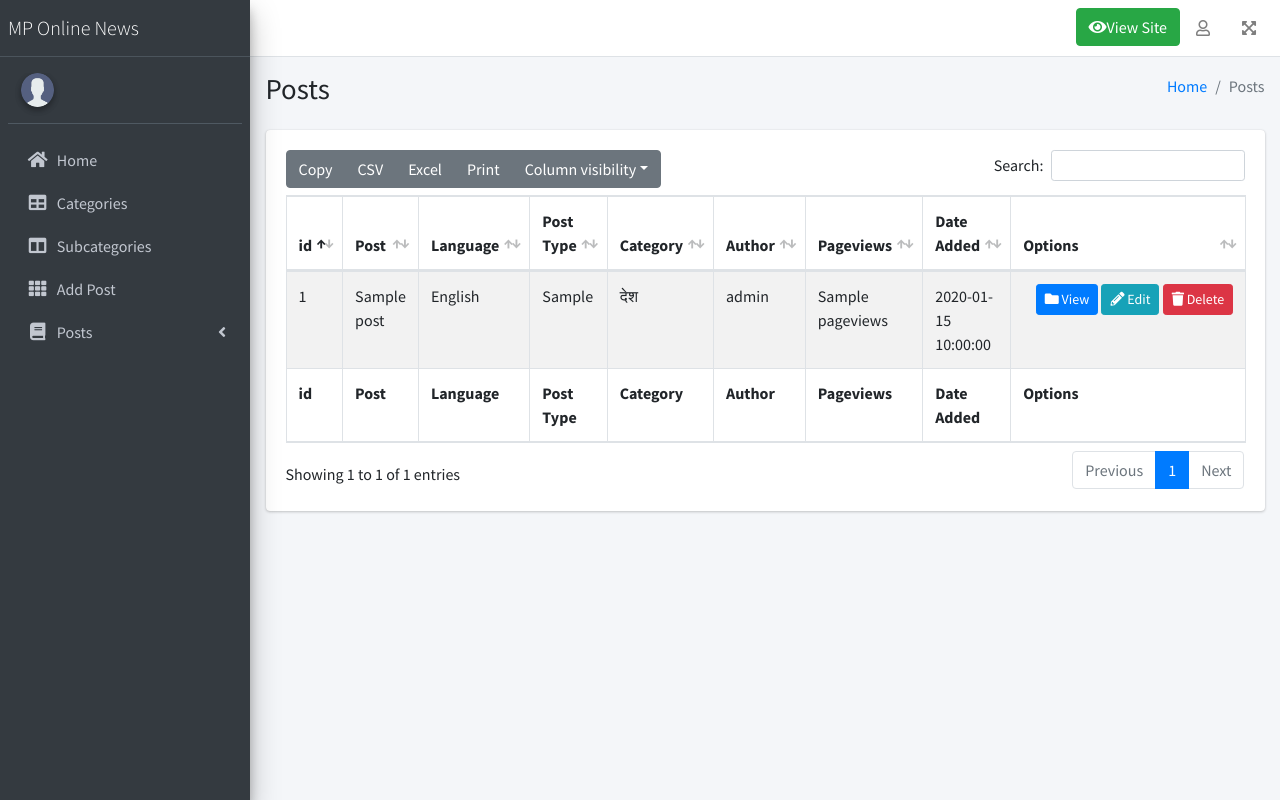
After one commit to developerjain19/mponlinenews, a CodeIgniter app: the page made by application/views/admin/post/viewposts.php in a window 1280 px wide. The commit adds this page. Run offline with CodeIgniter, Linux system fonts and the light colour scheme; data comes from the database, SQL or seed files in the repository; tables that the repository leaves empty hold one stand-in row (values such as "Sample post"); the template is opened without the code that fills it: most values are stand-ins (such as "Sample title", 1, 10 or a date in 2020); data that the repository does not hold is empty; some libraries are stand-ins or nearby versions.

Commit message:
posts fetched in view post page

```diff
--- a/application/config/database.php
+++ b/application/config/database.php
@@ -100,7 +100,7 @@ $db['default'] = array(
 	'hostname' => 'localhost',
 	'username' => 'root',
 	'password' => '',
-	'database' => 'newsportal',
+	'database' => 'mponlinenew',
 	'dbdriver' => 'mysqli',
 	'dbprefix' => '',
 	'pconnect' => TRUE,
--- a/application/config/routes.php
+++ b/application/config/routes.php
@@ -7,6 +7,7 @@ $route['default_controller'] = 'HomeController';
 $route['dashboard'] = 'Admin_Dashboard';
 $route['post-format'] = 'POSTController/post_format';
 $route['add-post'] = 'POSTController/addPost';
+$route['view-posts'] = 'POSTController/viewposts';
 $route['categories'] = 'Admin_Dashboard/categories';
 $route['add-category'] = 'Admin_Dashboard/add_category';
 $route['edit-category/(:any)'] = 'Admin_Dashboard/edit_category/$1';
--- /dev/null
+++ b/application/views/admin/post/viewposts.php
@@ -0,0 +1,121 @@
+<?php $this->load->view('admin/template/header_link'); ?>
+
+<body class="hold-transition sidebar-mini">
+    <div class="wrapper">
+        <?php $this->load->view('admin/template/header'); ?>
+
+        <?php $this->load->view('admin/template/sidebar'); ?>
+
+        <div class="content-wrapper">
+
+            <section class="content-header">
+                <div class="container-fluid">
+                    <div class="row mb-2">
+                        <div class="col-sm-6">
+                            <h1>Posts</h1>
+                        </div>
+                        <div class="col-sm-6">
+                            <ol class="breadcrumb float-sm-right">
+                                <li class="breadcrumb-item"><a href="#">Home</a></li>
+                                <li class="breadcrumb-item active">Posts</li>
+                            </ol>
+                        </div>
+                    </div>
+                </div><!-- /.container-fluid -->
+            </section>
+
+            <!-- Main content -->
+            <section class="content">
+                <div class="container-fluid">
+                    <div class="row">
+                        <div class="col-12">
+
+                            <div class="card">
+
+                                <!-- /.card-header -->
+                                <div class="card-body">
+                                    <table id="example1" class="table table-bordered table-striped">
+                                        <thead>
+                                            <tr>
+                                                <th>id</th>
+                                                <th>Post</th>
+                                                <th>Language</th>
+                                                <th>Post Type</th>
+                                                <th>Category</th>
+                                                <th>Author</th>
+                                                <th>Pageviews</th>
+                                                <th>Date Added</th>
+                                                <th>Options</th>
+                                            </tr>
+                                        </thead>
+                                        <tbody>
+
+                                            <?php
+                                            if (!empty($posts)) {
+                                                $i = 0;
+                                                foreach ($posts as $post) {
+                                                    $i = $i + 1;
+                                                    $lang = getRowById('languages', 'id', $post['lang_id']);
+                                                    $category = getRowById('categories', 'id', $post['category_id']);
+                                                    $author = getRowById('users', 'id', $post['user_id']);
+                                            ?>
+
+                                                    <tr>
+                                                        <td><?= $i ?></td>
+                                                        <td><?= $post['title'] ?></td>
+                                                        <td><?= $lang[0]['name'] ?></td>
+                                                        <td> <?= $post['post_type'] ?></td>
+                                                        <td><?= $category[0]['name'] ?></td>
+                                                        <td><?= $author[0]['username'] ?></td>
+                                                        <td><?= $post['pageviews'] ?></td>
+                                                        <td><?= $post['created_at'] ?></td>
+                                                        <td class="project-actions text-right" style="min-width: 210px;">
+                                                            <a class="btn btn-primary btn-sm" href="#">
+                                                                <i class="fas fa-folder">
+                                                                </i>
+                                                                View
+                                                            </a>
+                                                            <a class="btn btn-info btn-sm" href="#">
+                                                                <i class="fas fa-pencil-alt">
+                                                                </i>
+                                                                Edit
+                                                            </a>
+                                                            <a class="btn btn-danger btn-sm" href="#">
+                                                                <i class="fas fa-trash">
+                                                                </i>
+                                                                Delete
+                                                            </a>
+                                                        </td>
+                                                    </tr>
+
+                                            <?php
+                                                }
+                                            }
+                                            ?>
+                                        </tbody>
+                                        <tfoot>
+                                            <tr>
+                                                <th>id</th>
+                                                <th>Post</th>
+                                                <th>Language</th>
+                                                <th>Post Type</th>
+                                                <th>Category</th>
+                                                <th>Author</th>
+                                                <th>Pageviews</th>
+                                                <th>Date Added</th>
+                                                <th>Options</th>
+                                            </tr>
+                                        </tfoot>
+                                    </table>
+                                </div>
+                                <!-- /.card-body -->
+                            </div>
+                        </div>
+                    </div>
+                </div>
+            </section>
+        </div>
+        <?php $this->load->view('admin/template/footer_link'); ?>
+</body>
+
+</html>
--- a/application/views/admin/template/sidebar.php
+++ b/application/views/admin/template/sidebar.php
@@ -51,6 +51,23 @@
             </p>
           </a>
         </li>
+        <li class="nav-item">
+          <a href="#" class="nav-link">
+            <i class="nav-icon fas fa-book"></i>
+            <p>
+              Posts
+              <i class="fas fa-angle-left right"></i>
+            </p>
+          </a>
+          <ul class="nav nav-treeview">
+            <li class="nav-item">
+              <a href="<?= base_url('view-posts') ?>" class="nav-link">
+                <i class="far fa-circle nav-icon"></i>
+                <p>Posts</p>
+              </a>
+            </li>
+          </ul>
+        </li>
 
       </ul>
     </nav>
```
Also changed, not shown: application/controllers/POSTController.php (+8 -1 lines).
